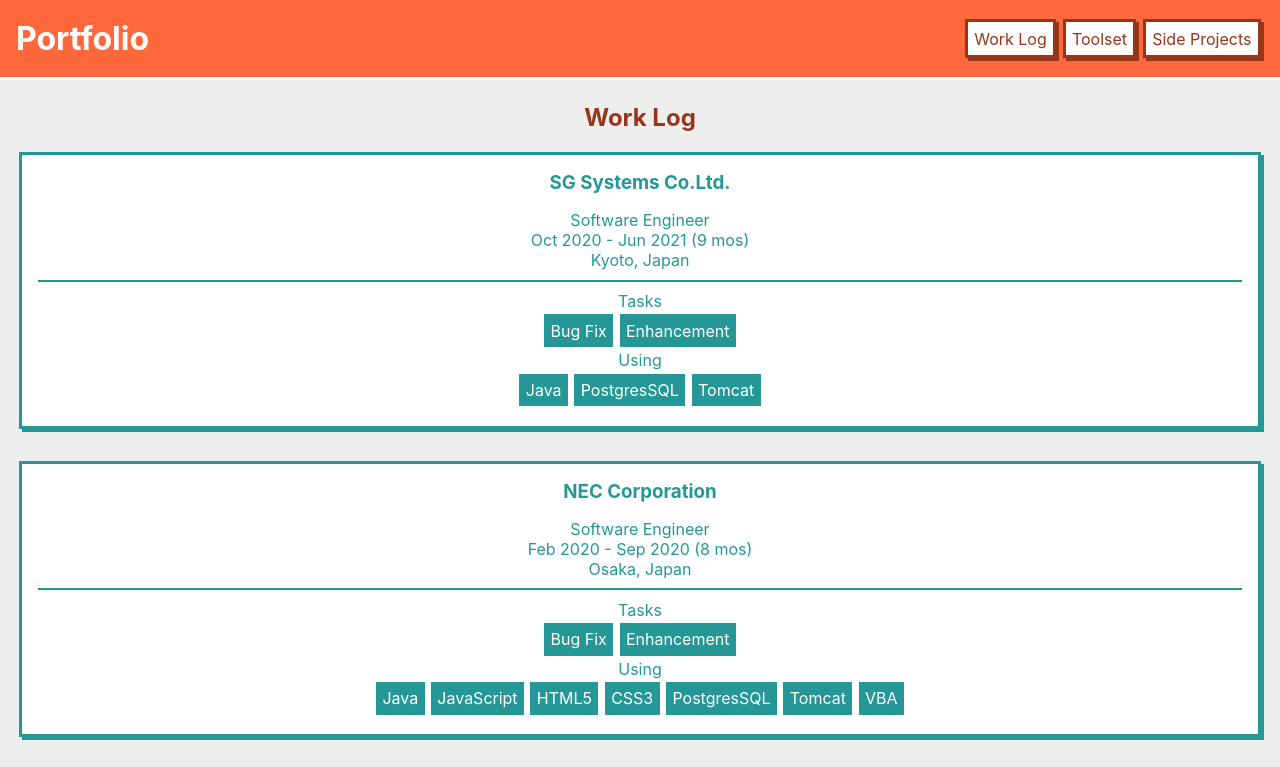
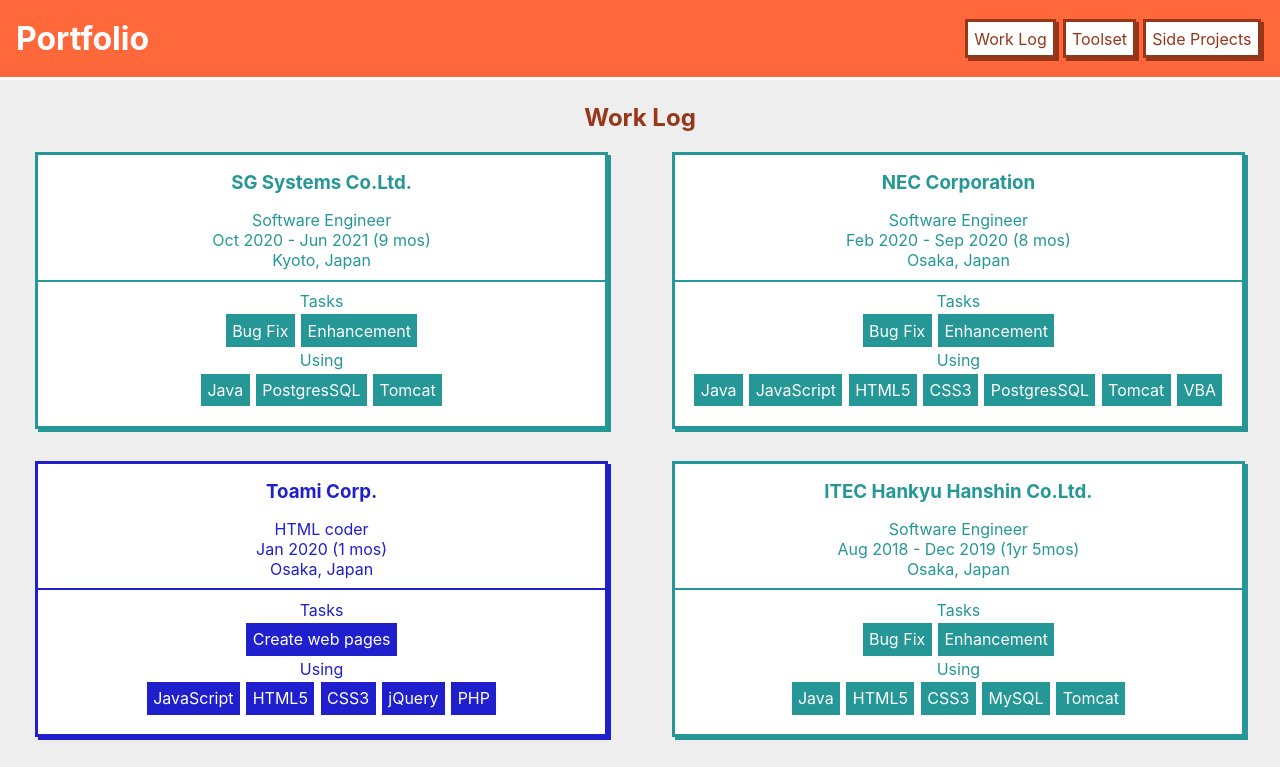
Before and after one commit to SOunit/portfolio, a React (Create React App) app: page / in a window 1280 px wide. Shown: the top 767 px of the page. Built offline with nearby package versions, Linux system fonts and the light colour scheme.

Commit message:
fix layout of cards in worklog

```diff
--- a/src/components/worklog/Worklog.js
+++ b/src/components/worklog/Worklog.js
@@ -96,7 +96,7 @@ const Worklog = () => {
   return (
     <section className={classes['worklog-section']}>
       <SectionTitle title='Work Log' />
-      {cards}
+      <div className={classes['cards']}>{cards}</div>
     </section>
   );
 };
--- a/src/components/worklog/Worklog.module.css
+++ b/src/components/worklog/Worklog.module.css
@@ -2,3 +2,9 @@
   background-color: #eeeeee;
   padding: 0.2rem;
 }
+
+.cards {
+  display: flex;
+  flex-wrap: wrap;
+  justify-content: space-around;
+}
--- a/src/components/worklog/card/Card.module.css
+++ b/src/components/worklog/card/Card.module.css
@@ -2,10 +2,11 @@
   border: 3px solid #259797;
   color: #259797;
   margin: 0 1rem 2rem 1rem;
-  padding: 1rem;
+  padding: 1rem 0;
   background-color: white;
   box-shadow: 3px 3px 0 #259797;
   text-align: center;
+  width: 95%;
 }
 
 .card--front {
@@ -48,3 +49,9 @@
 .card__skill--front {
   background-color: #1f1fce;
 }
+
+@media (min-width: 40rem) {
+  .card {
+    width: 45%;
+  }
+}
```
